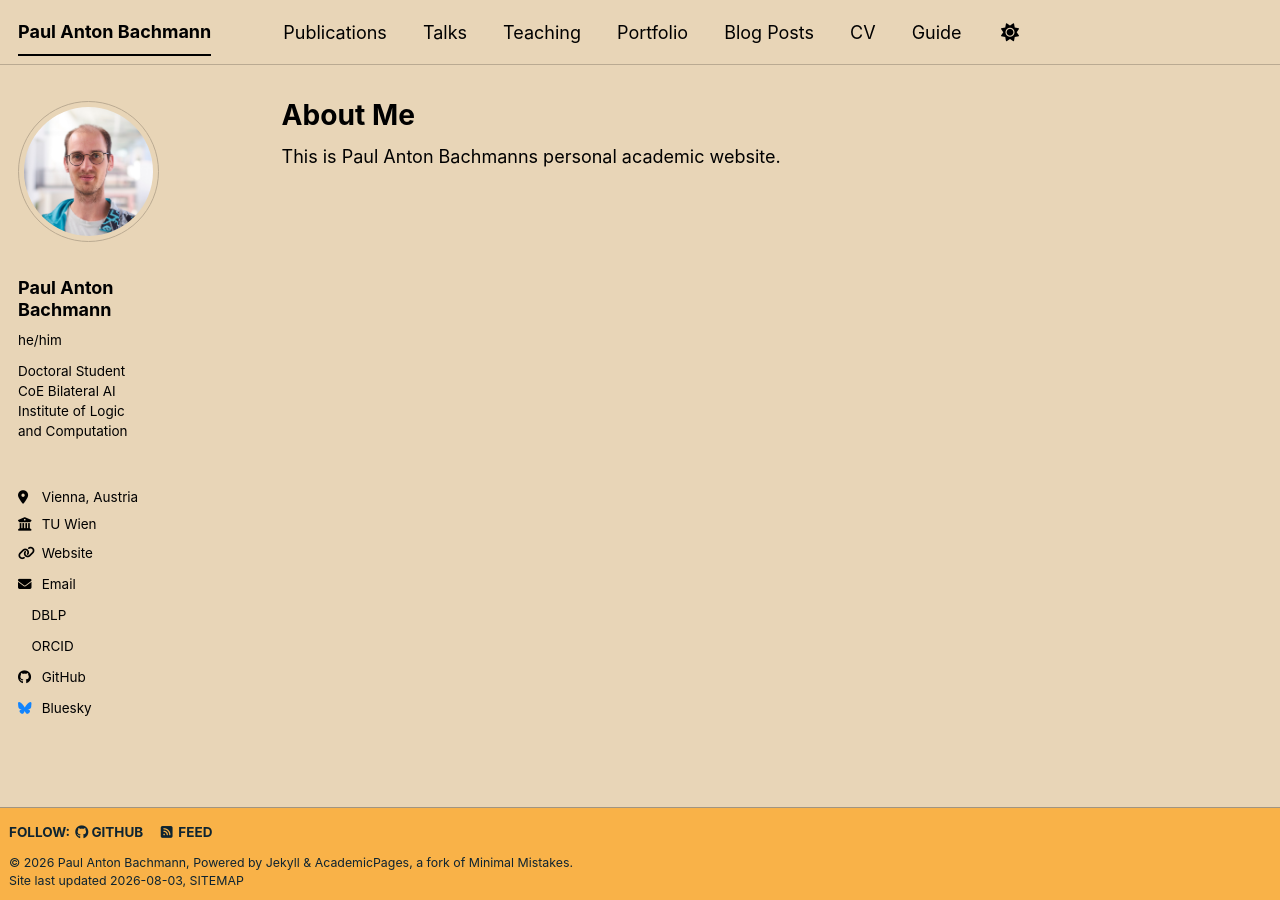
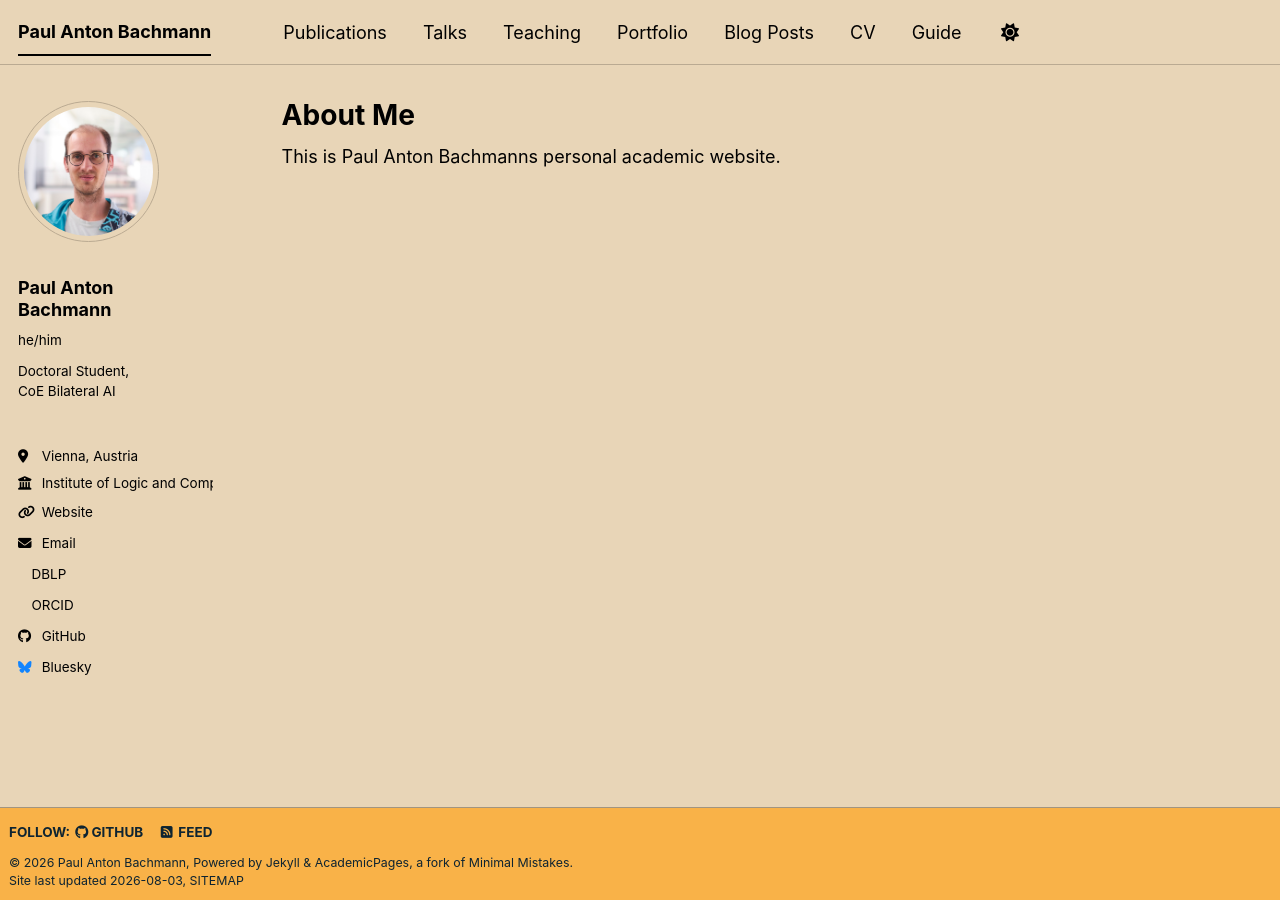
Before and after one commit to pabachmann/pabachmann.github.io, a Jekyll site: the page built from _pages/about.md, in a window 1280 px wide. Built offline with Jekyll 4.4.1, drawn with Linux system fonts in a browser that asks for light colours; a style sheet for code colours, icons or effects is not loaded; part of the change alters nothing that is shown.

```diff
--- a/_config.yml
+++ b/_config.yml
@@ -25,9 +25,9 @@ author:
   avatar           : "square.jpg"
   name             : "Paul Anton Bachmann"
   pronouns         : "he/him"
-  bio              : "Doctoral Student\nCoE Bilateral AI\nInstitute of Logic and Computation"
+  bio              : "Doctoral Student, CoE Bilateral AI"
   location         : "Vienna, Austria"
-  employer         : "TU Wien"
+  employer         : "Institute of Logic and Computation, TU Wien"
   uri              : "https://informatics.tuwien.ac.at/people/paul-bachmann"
   email            : "paul.bachmann@tuwien.ac.at"
 
```
